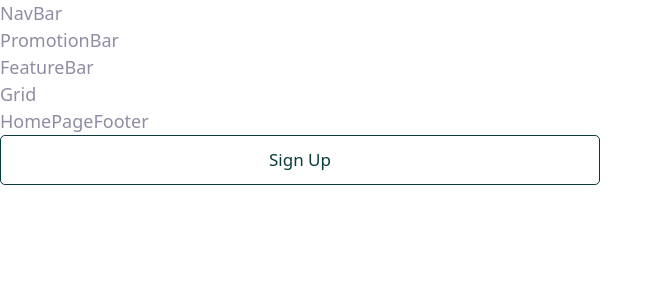
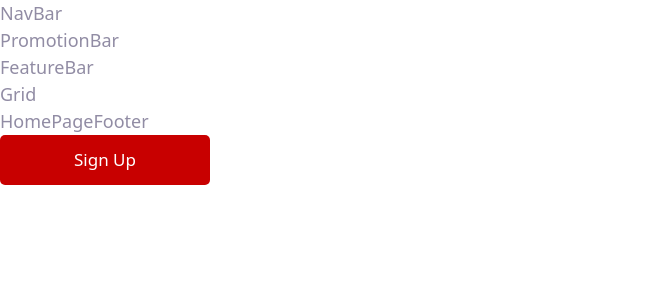
Before and after one commit to camellre/cabinet-store, a React (Create React App) app: page / in a window 1280 px wide. Shown: the top 300 px of the page, without its empty margins (0-663 px from the left). Built offline with nearby package versions, Linux system fonts and the light colour scheme.

Commit message:
added Icon component

```diff
--- a/src/App.tsx
+++ b/src/App.tsx
@@ -15,7 +15,7 @@ function App() {
       <FeatureBar />
       <HomePageGrid />
       <HomePageFooter />
-      <Button theme={"longButton"} text={"Sign Up"} />
+      <Button theme={"navBarButton"} text={"Sign Up"} />
     </>
   );
 }
--- a/src/commoncomponents/Button.tsx
+++ b/src/commoncomponents/Button.tsx
@@ -7,9 +7,5 @@ interface ButtonProp {
 }
 
 export default function Button({ theme, text }: ButtonProp) {
-  return (
-    <div>
-      <button className={style[theme]}>{text}</button>
-    </div>
-  );
+  return <button className={style[theme]}>{text}</button>;
 }
--- /dev/null
+++ b/src/commoncomponents/Icon.tsx
@@ -0,0 +1,6 @@
+import React from "react";
+import style from "../css/Icon.module.scss";
+
+export default function Icon() {
+  return <div>Icon</div>;
+}
--- /dev/null
+++ b/src/css/Icon.module.scss
@@ -0,0 +1 @@
+@use "../App.scss" as app;
```
